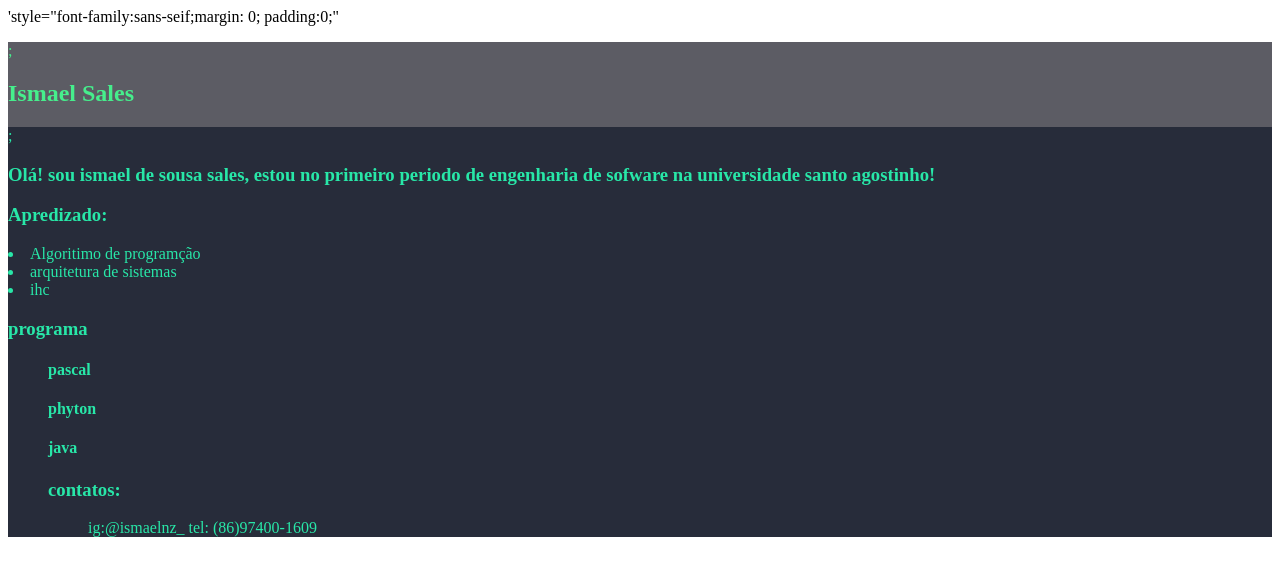
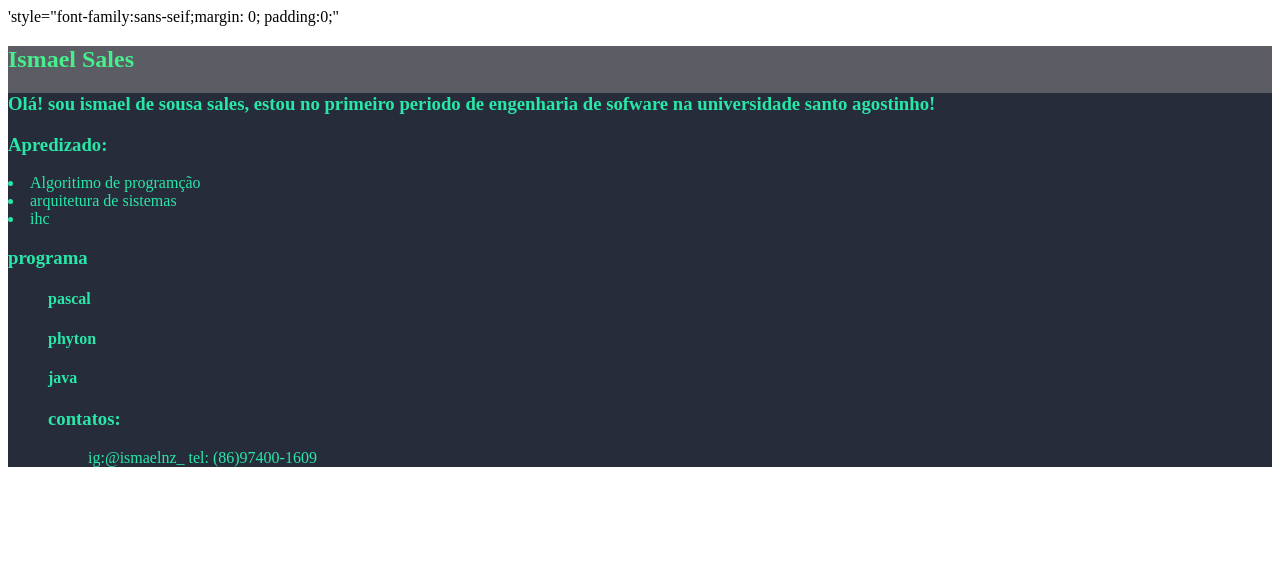
Before and after one commit to Ismaelnz0/ismael, a plain HTML site: page meu site/index.html in a window 1280 px wide. Drawn offline with Linux system fonts and the light colour scheme.

Commit message:
Update index.html

```diff
--- a/meu site/index.html
+++ b/meu site/index.html
@@ -7,12 +7,12 @@
 </head>
 <body> 'style="font-family:sans-seif;margin: 0; padding:0;''
     <section style='background-color: rgb(92, 92, 100); color: rgb(70, 238, 140)';>
-       <p style="padding 20px">;
+
                                  <h1>Ismael Sales</h1>
 
 </body>
 <section style='background-color: rgb(39, 44, 58); color: rgb(40, 231, 168)';>
-    <p style="padding 20px">;
+
 <h1>Olá! sou ismael de sousa sales, estou no primeiro periodo de
      engenharia de sofware na universidade santo agostinho!</h1>
  <h3>Apredizado:</h3>
@@ -32,5 +32,4 @@
         </h3>ig:@ismaelnz_
         tel: (86)97400-1609</h3>
 
-
 </html>
```
